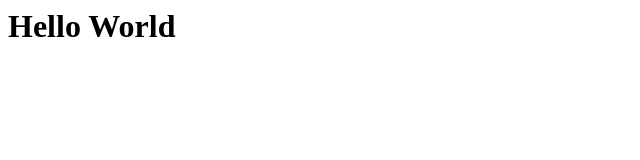
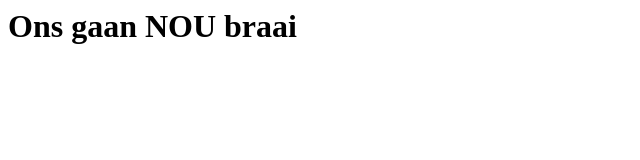
Before and after one commit to ricovito/ricovito.github.io, a plain HTML site: page index.html in a window 1280 px wide. Shown: the whole page, without its empty margins (0-640 px from the left). Drawn offline with Linux system fonts and the light colour scheme.

Commit message:
Update index.html

```diff
--- a/index.html
+++ b/index.html
@@ -1 +1 @@
-<h1>Hello World</h1>
+<h1>Ons gaan NOU braai</h1>
```
